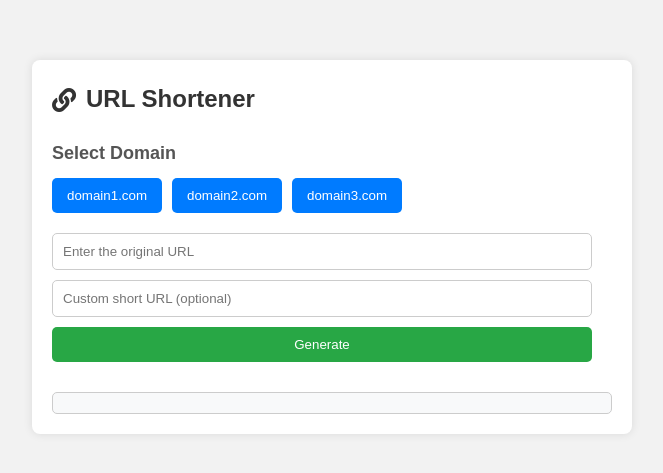
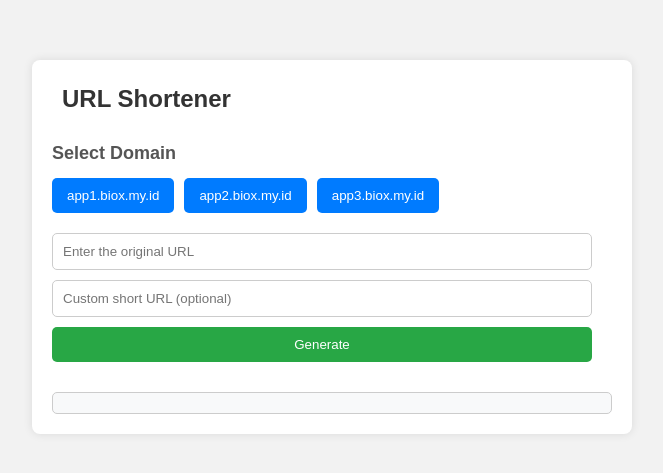
Before and after one commit to totojajal/landingpage, a plain HTML site: page index.html in a window 1280 px wide. Shown: the part 153-626 px from the top of the page, without its empty margins (308-971 px from the left). Drawn offline with Linux system fonts and the light colour scheme; files that its build step writes are made by us from their sources; files whose address does not match are found by name.

Commit message:
Update index.html

```diff
--- a/index.html
+++ b/index.html
@@ -5,7 +5,6 @@
   <meta name="viewport" content="width=device-width, initial-scale=1.0">
   <title>URL Shortener</title>
   <link rel="stylesheet" href="styles/style.css">
-  <link rel="stylesheet" href="https://cdnjs.cloudflare.com/ajax/libs/font-awesome/5.15.4/css/all.min.css">
 </head>
 <body>
   <div class="container">
@@ -13,9 +12,9 @@
     <div class="domain-selection">
       <h2>Select Domain</h2>
       <div id="domain-buttons">
-        <button class="domain-btn" data-domain="domain1.com">domain1.com</button>
-        <button class="domain-btn" data-domain="domain2.com">domain2.com</button>
-        <button class="domain-btn" data-domain="domain3.com">domain3.com</button>
+        <button class="domain-btn" data-domain="app1.biox.my.id">app1.biox.my.id</button>
+        <button class="domain-btn" data-domain="app2.biox.my.id">app2.biox.my.id</button>
+        <button class="domain-btn" data-domain="app3.biox.my.id">app3.biox.my.id</button>
         <!-- Tambahkan lebih banyak tombol domain jika diperlukan -->
       </div>
     </div>
```
